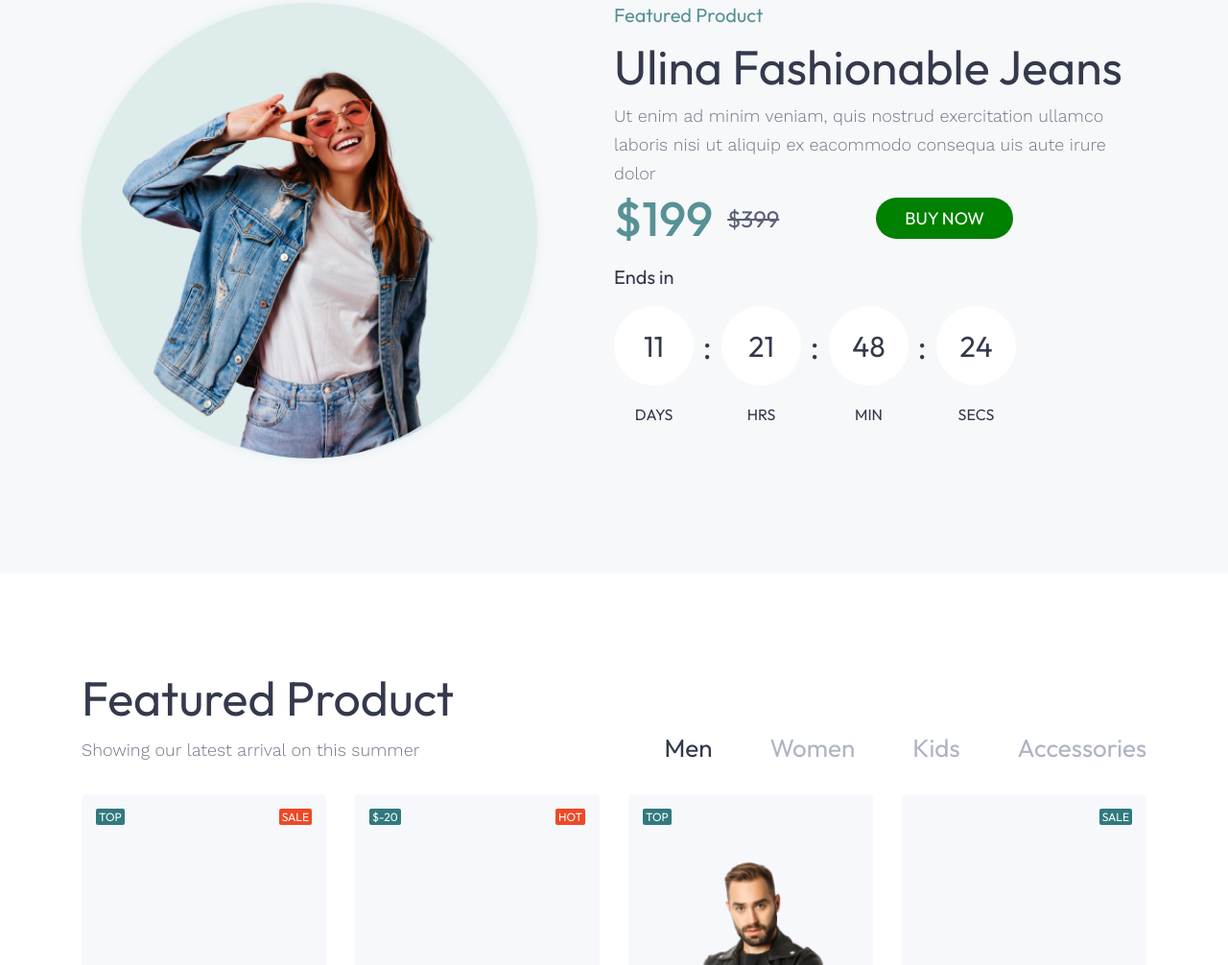
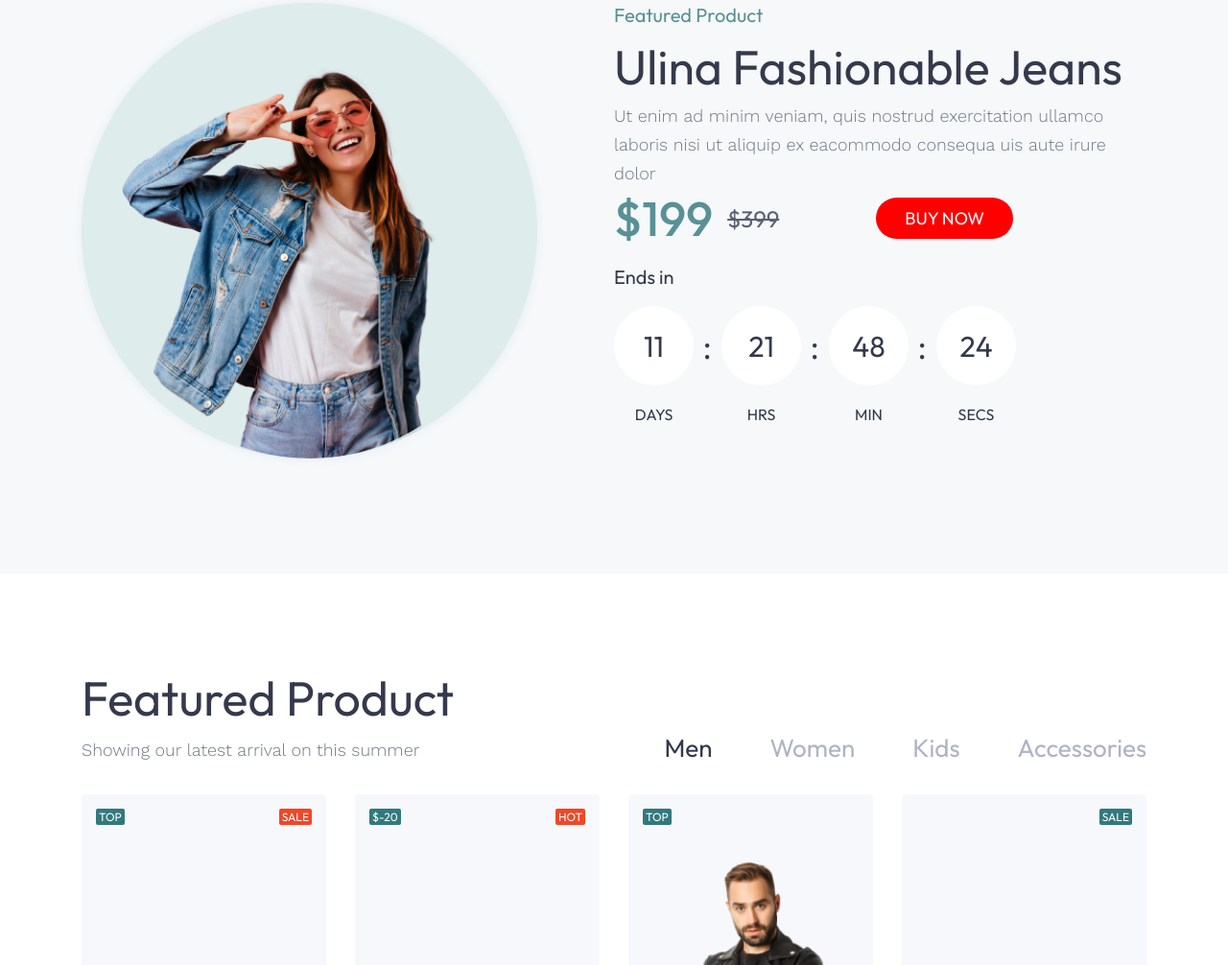
Before and after one commit to IndreshDeveloper/ulina-layout, a plain HTML site: page index.html in a window 1280 px wide. Shown: the part 1914-2920 px from the top of the page at 96% size. Drawn offline with nearby package versions, Linux system fonts and the light colour scheme; a web font is replaced by a local one.

Commit message:
Revert "change bg color"

```diff
--- a/css/style.css
+++ b/css/style.css
@@ -237,7 +237,7 @@ button:hover{background-color: #3A415C;}
 .ulina-product p{font-size: 18px;font-family: Work Sans;font-weight: 300;color: #707686;line-height: 30px;max-width: 530px;}
 .sell-text{display: flex;align-items: center;max-width: 416px;justify-content: space-between;}
 .sell-text span{font-size: 50px;font-family: Outfit;font-weight: 500;color: #589195;}
-.sell-text a{font-size: 18px;font-family: Outfit;font-weight: 400;color: #FFFFFF;padding: 10px 30px;background-color: green;border-radius: 38px;display: inline-block;}
+.sell-text a{font-size: 18px;font-family: Outfit;font-weight: 400;color: #FFFFFF;padding: 10px 30px;background-color: red;border-radius: 38px;display: inline-block;}
 .new-price span{display: flex;align-items: center;gap: 15px;}
 .old-price{font-size: 24px;font-family: Outfit;font-weight: 400;color: #5B6075;text-decoration: line-through;}
 .counter-item span{font-size: 30px;font-family: Outfit;font-weight: 300;color: #34394C;}
```
